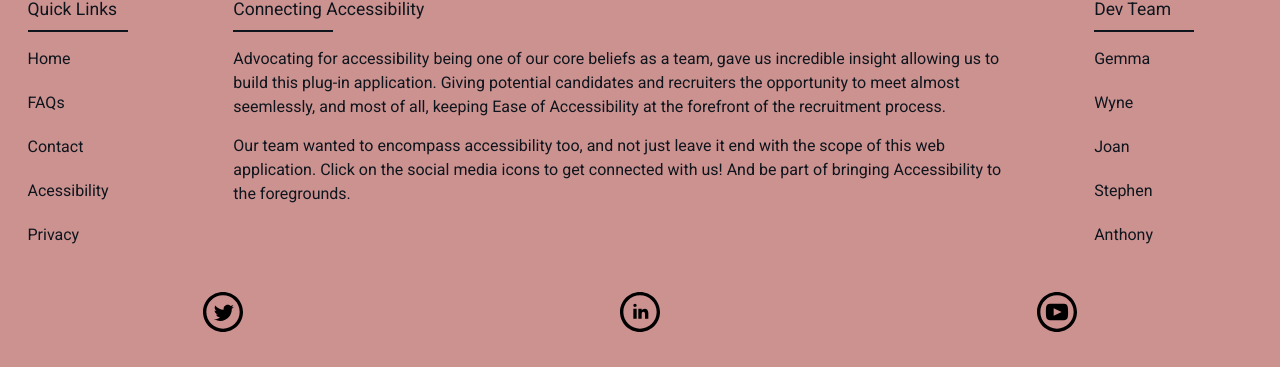
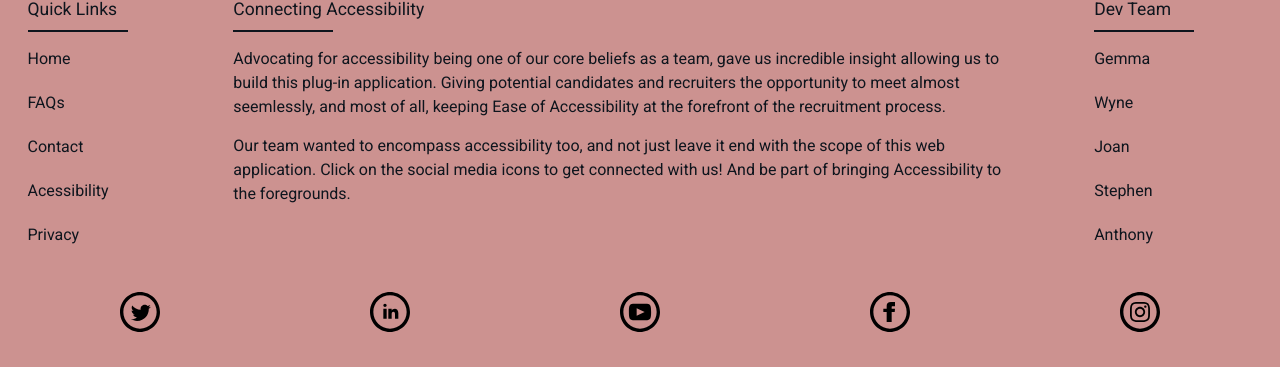
Before and after one commit to StephenJ2020/soda-apply, a Flask app: page /contact in a window 1280 px wide. Shown: the part 1190-1557 px from the top of the page. Run offline with Flask 2, Linux system fonts and the light colour scheme; some libraries are stand-ins or nearby versions.

Commit message:
Social links updated with contact quick-links link updated to reflect inclusion of contact template

```diff
--- a/templates/components/_footer.html
+++ b/templates/components/_footer.html
@@ -14,7 +14,7 @@
                     <a class="nav-link" href="#">FAQs</a>
                 </li>
                 <li class="nav-item">
-                    <a class="nav-link" href="#">Contact</a>
+                    <a class="nav-link" href="{{ url_for('contact') }}">Contact</a>
                 </li>
                 <li class="nav-item">
                     <a class="nav-link" href="#">Acessibility</a>
@@ -63,7 +63,7 @@
         <div class="col-sm-12">
             <ul class="social-links">
                 <li class="nav-item">
-                    <a class="nav-link" href="https://www.twitter.com" target=_blank>
+                    <a class="nav-link" href="https://twitter.com/SodaApply" target=_blank>
                         <svg class="social-svg-icon" xmlns="http://www.w3.org/2000/svg" viewBox="0 0 24 24">
                             <path d="M12 2c5.514 0 10 4.486 10 10s-4.486 10-10 10-10-4.486-10-10 4.486-10 10-10zm0-2c-6.627 0-12 5.373-12 12s5.373 12 12 12 12-5.373 12-12-5.373-12-12-12zm6.5 8.778c-.441.196-.916.328-1.414.388.509-.305.898-.787 1.083-1.362-.476.282-1.003.487-1.564.597-.448-.479-1.089-.778-1.796-.778-1.59 0-2.758 1.483-2.399 3.023-2.045-.103-3.86-1.083-5.074-2.572-.645 1.106-.334 2.554.762 3.287-.403-.013-.782-.124-1.114-.308-.027 1.14.791 2.207 1.975 2.445-.346.094-.726.116-1.112.042.313.978 1.224 1.689 2.3 1.709-1.037.812-2.34 1.175-3.647 1.021 1.09.699 2.383 1.106 3.773 1.106 4.572 0 7.154-3.861 6.998-7.324.482-.346.899-.78 1.229-1.274z"/>
                         </svg>
@@ -83,6 +83,20 @@
                         </svg>
                     </a>
                 </li>
+                <li class="nav-item">
+                    <a class="nav-link" href="https://www.facebook.com/profile.php?id=100072567586075" target=_blank>
+                        <svg class="social-svg-icon" xmlns="http://www.w3.org/2000/svg" viewBox="0 0 24 24">
+                            <path d="M12 2c5.514 0 10 4.486 10 10s-4.486 10-10 10-10-4.486-10-10 4.486-10 10-10zm0-2c-6.627 0-12 5.373-12 12s5.373 12 12 12 12-5.373 12-12-5.373-12-12-12zm-2 10h-2v2h2v6h3v-6h1.82l.18-2h-2v-.833c0-.478.096-.667.558-.667h1.442v-2.5h-2.404c-1.798 0-2.596.792-2.596 2.308v1.692z"/>
+                        </svg>
+                    </a>
+                </li>
+                <li class="nav-item">
+                    <a class="nav-link" href="https://www.instagram.com/sodaappy/" target=_blank>
+                        <svg class="social-svg-icon" xmlns="http://www.w3.org/2000/svg" viewBox="0 0 24 24">
+                            <path d="M12 2c5.514 0 10 4.486 10 10s-4.486 10-10 10-10-4.486-10-10 4.486-10 10-10zm0-2c-6.627 0-12 5.373-12 12s5.373 12 12 12 12-5.373 12-12-5.373-12-12-12zm0 7.082c1.602 0 1.792.006 2.425.035 1.627.074 2.385.845 2.46 2.459.028.633.034.822.034 2.424s-.006 1.792-.034 2.424c-.075 1.613-.832 2.386-2.46 2.46-.633.028-.822.035-2.425.035-1.602 0-1.792-.006-2.424-.035-1.63-.075-2.385-.849-2.46-2.46-.028-.632-.035-.822-.035-2.424s.007-1.792.035-2.424c.074-1.615.832-2.386 2.46-2.46.632-.029.822-.034 2.424-.034zm0-1.082c-1.63 0-1.833.007-2.474.037-2.18.1-3.39 1.309-3.49 3.489-.029.641-.036.845-.036 2.474 0 1.63.007 1.834.036 2.474.1 2.179 1.31 3.39 3.49 3.49.641.029.844.036 2.474.036 1.63 0 1.834-.007 2.475-.036 2.176-.1 3.391-1.309 3.489-3.49.029-.64.036-.844.036-2.474 0-1.629-.007-1.833-.036-2.474-.098-2.177-1.309-3.39-3.489-3.489-.641-.03-.845-.037-2.475-.037zm0 2.919c-1.701 0-3.081 1.379-3.081 3.081s1.38 3.081 3.081 3.081 3.081-1.379 3.081-3.081c0-1.701-1.38-3.081-3.081-3.081zm0 5.081c-1.105 0-2-.895-2-2 0-1.104.895-2 2-2 1.104 0 2.001.895 2.001 2s-.897 2-2.001 2zm3.202-5.922c-.397 0-.72.322-.72.72 0 .397.322.72.72.72.398 0 .721-.322.721-.72 0-.398-.322-.72-.721-.72z"/>
+                        </svg>
+                    </a>
+                </li>
             </ul>
         </div>
     </div>
```
